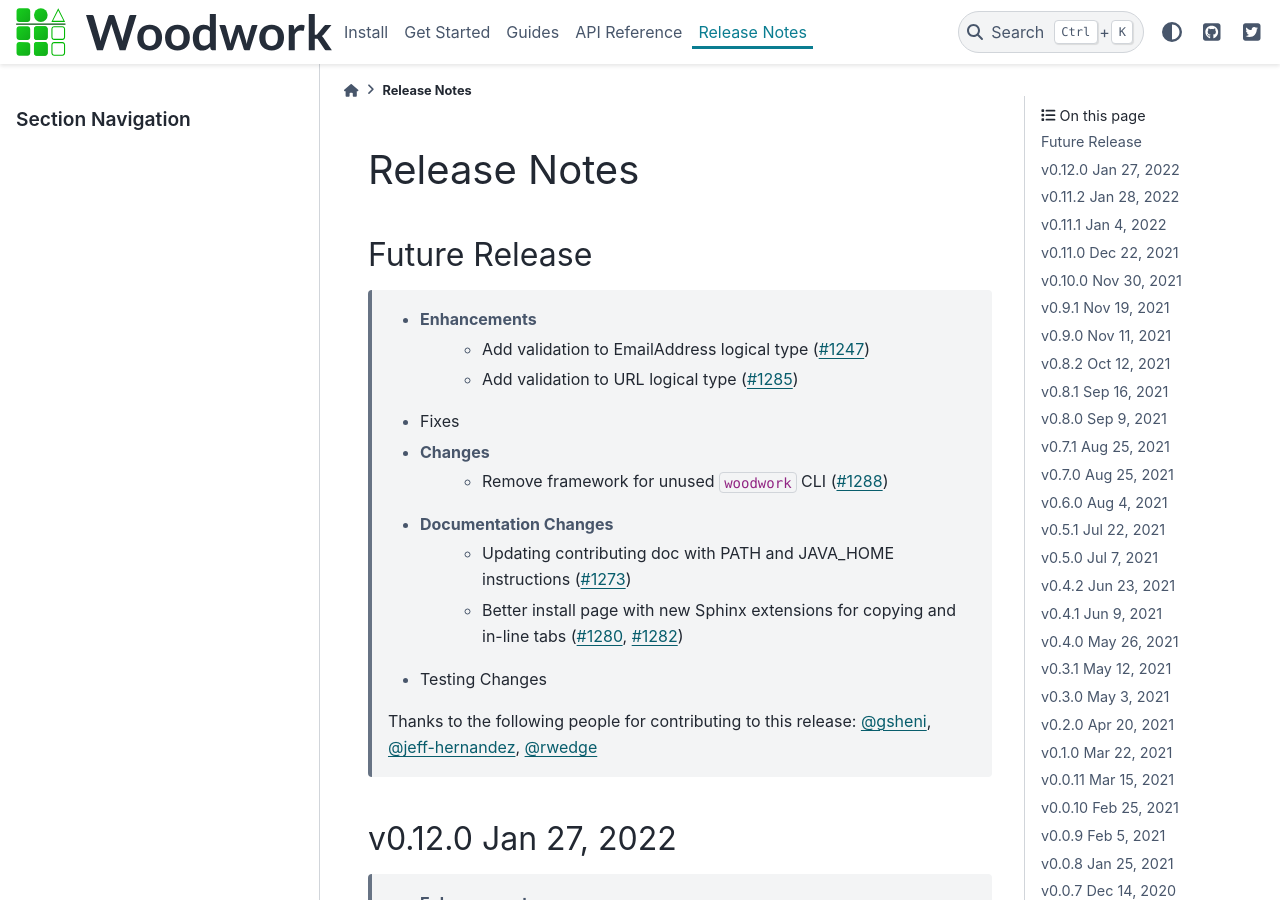
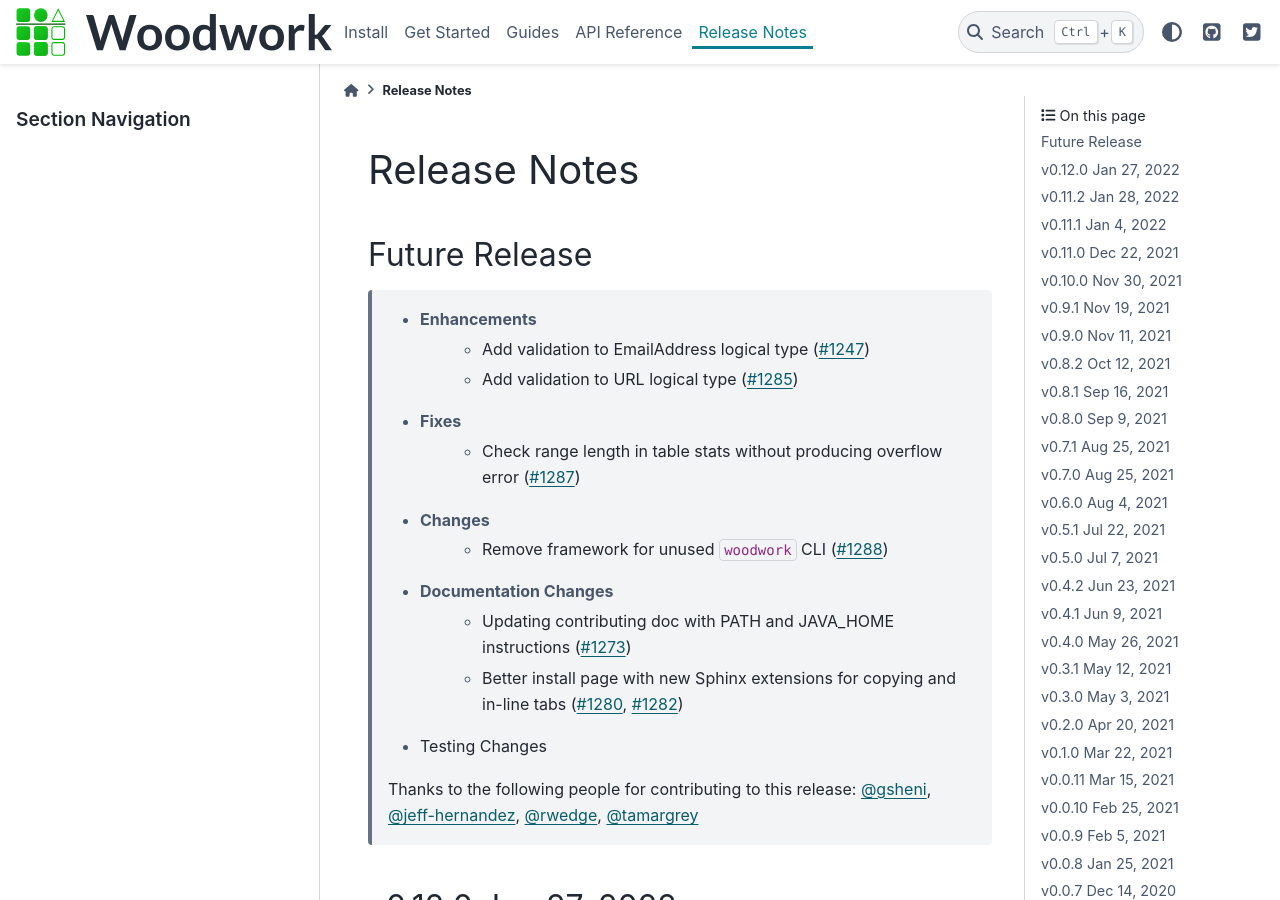
Before and after one commit to alteryx/woodwork, a Sphinx documentation site: the page built from docs/source/release_notes.rst, in a window 1280 px wide and 900 px high. Built offline with Sphinx 7.4.7 and the PyData theme 0.15.4, drawn with Linux system fonts in a browser that asks for light colours; comment, search, counter and statistics services are not loaded.

Commit message:
Update release notes

```diff
--- a/docs/source/release_notes.rst
+++ b/docs/source/release_notes.rst
@@ -9,6 +9,7 @@
         * Add validation to EmailAddress logical type (:pr:`1247`)
         * Add validation to URL logical type (:pr:`1285`)
     * Fixes
+        * Check range length in table stats without producing overflow error (:pr:`1287`)
     * Changes
         * Remove framework for unused ``woodwork`` CLI (:pr:`1288`)
     * Documentation Changes
@@ -17,7 +18,7 @@
     * Testing Changes
 
     Thanks to the following people for contributing to this release:
-    :user:`gsheni`, :user:`jeff-hernandez`, :user:`rwedge`
+    :user:`gsheni`, :user:`jeff-hernandez`, :user:`rwedge`, :user:`tamargrey`
 
 
 v0.12.0 Jan 27, 2022
```
